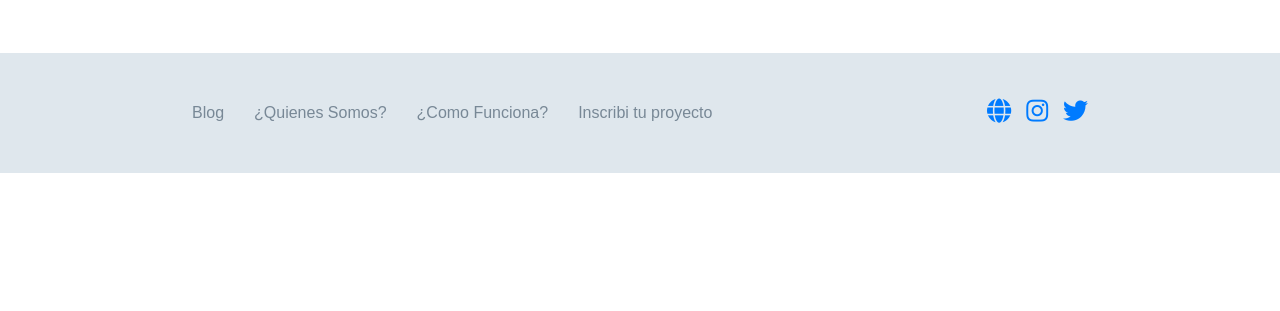
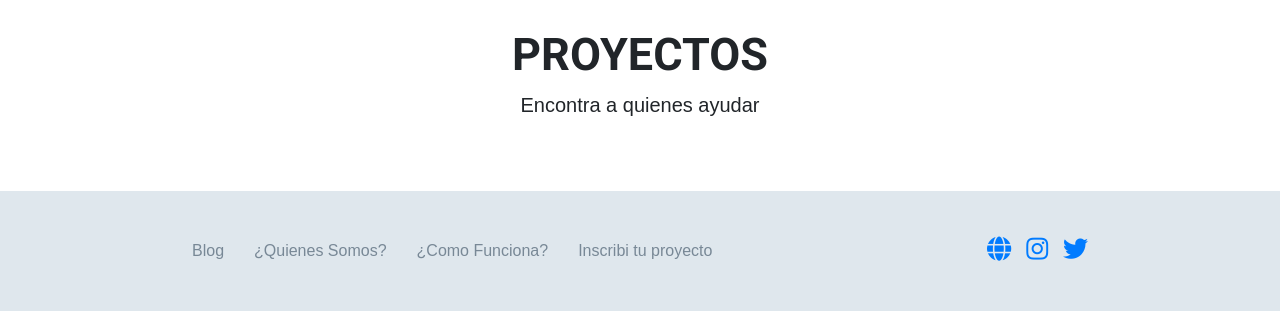
Before and after one commit to ferminrp/donarg.com, a plain HTML site: page categorias/ecologia.html in a window 1280 px wide. Shown: the part 546-857 px from the top of the page. Before the commit the page ends 800 px from the top, so only its background shows below. Drawn offline with nearby package versions, Linux system fonts and the light colour scheme; no server answers.

Commit message:
header entre hero y ongs

```diff
--- a/categorias/ecologia.html
+++ b/categorias/ecologia.html
@@ -52,6 +52,11 @@
         </div>
     </div>
 
+    <div class="body-headings">
+        <h2>PROYECTOS</h2>
+        <p>Encontra a quienes ayudar</p>
+    </div>
+
     <div class="featured">
 
     </div>
```
Also changed, not shown: categorias/empleo.html (+5 -0 lines).
